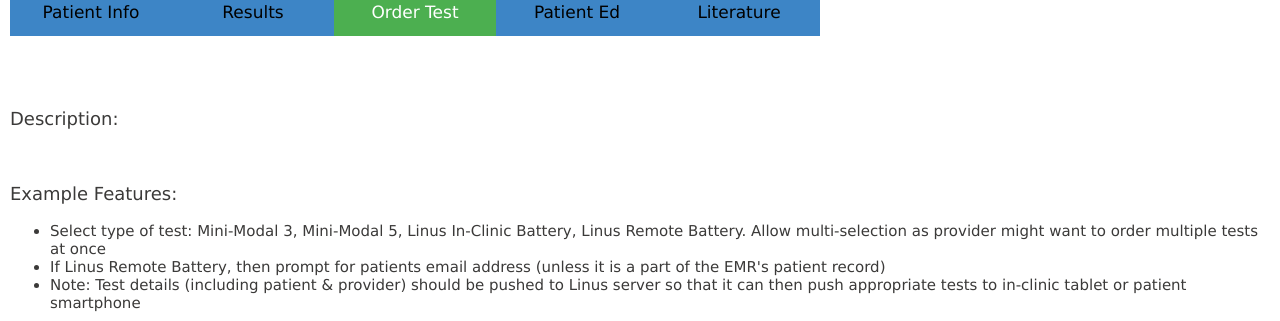
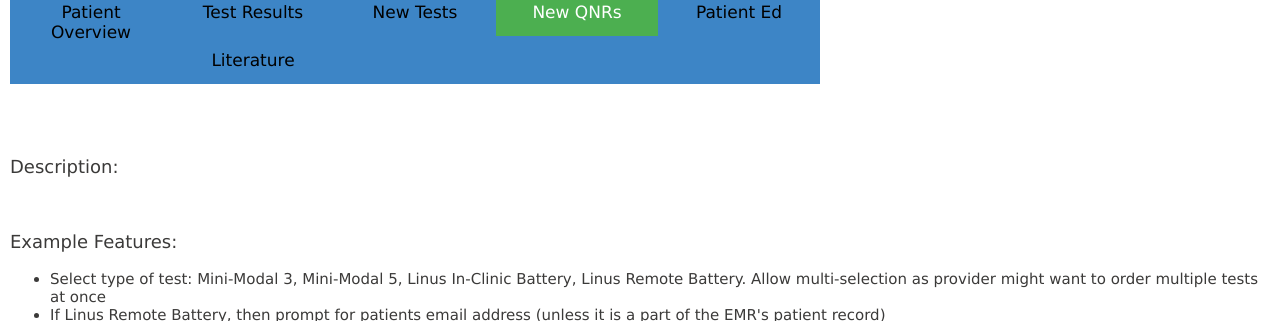
Before and after one commit to ranjitkher/linus-smart-fhir-app, a plain HTML site: page newqnrs.html in a window 1280 px wide. Shown: the part 68-389 px from the top of the page. Drawn offline with Linux system fonts and the light colour scheme.

Commit message:
Update newqnrs.html

```diff
--- a/newqnrs.html
+++ b/newqnrs.html
@@ -24,9 +24,10 @@
   <img src="./src/images/LinusLogo.JPG" alt="Linus Logo">
   <!-- TBD Start Menu Bar -->
   <div class="navbar">
-    <a href="./index.html">Patient Info</a>
-    <a href="./recentresult.html">Results</a>
-    <a class="active" href="./ordertest.html">Order Test</a>
+    <a href="./index.html">Patient Overview</a>
+    <a href="./testresults.html">Test Results</a>
+    <a href="./newtests.html">New Tests</a>
+    <a class="active" href="./newqnrs.html">New QNRs</a>
     <a href="./patiented.html">Patient Ed</a>
     <a href="./literature.html">Literature</a>
   </div>
```
